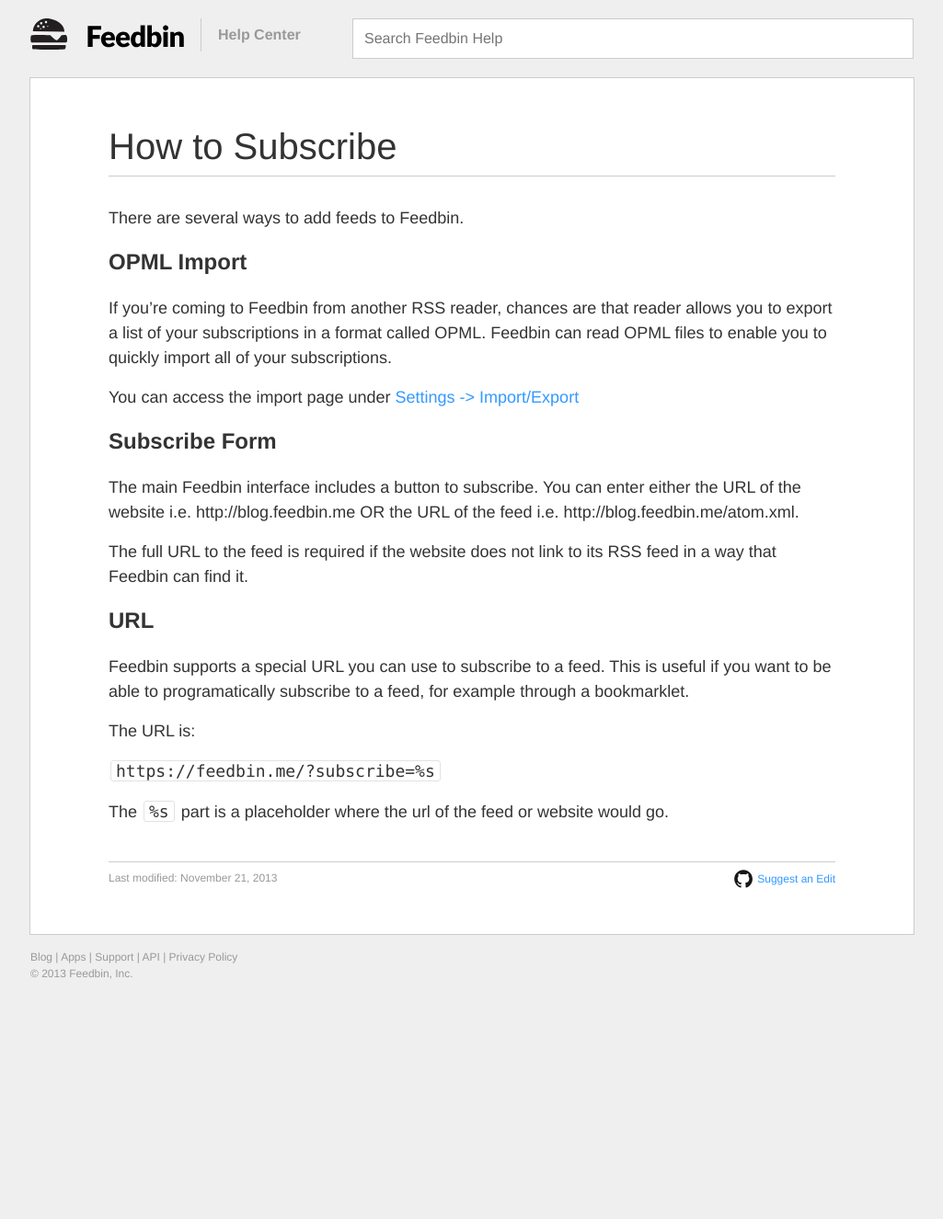
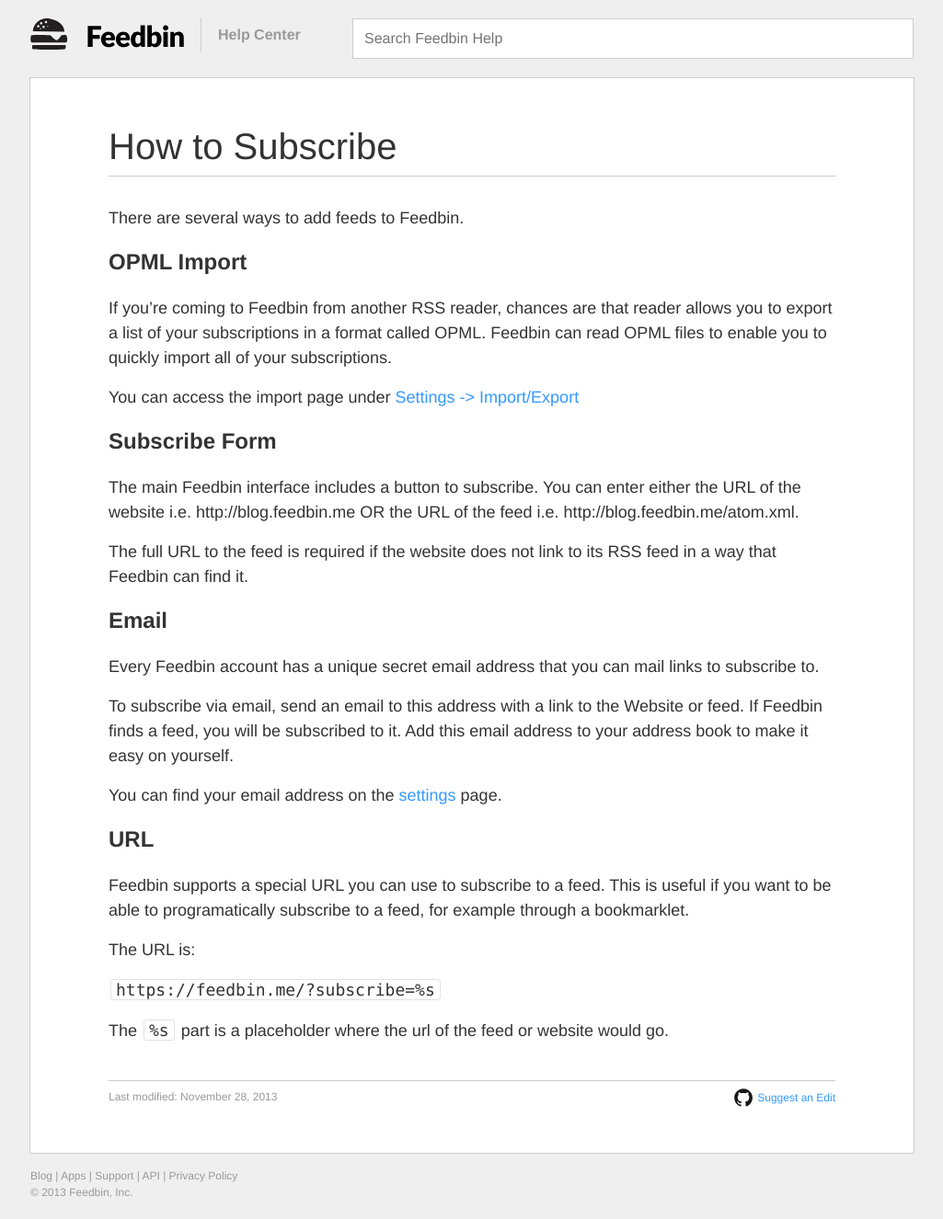
Before and after one commit to willrobin/feedbin-help, a Jekyll site: the page built from _posts/2013-11-28-how-to-subscribe.md, in a window 1280 px wide. Shown: the whole page at 92% size, without its empty margins (127-1152 px from the left). Built offline with Jekyll 4.4.1, drawn with Linux system fonts in a browser that asks for light colours; comment, search, counter and statistics services are not loaded; before the commit the page ends 1088 px from its top, so only the background shows below that.

Commit message:
Subscribe via email.

```diff
--- a/_posts/2013-11-21-how-to-subscribe.md
+++ b/_posts/2013-11-28-how-to-subscribe.md
@@ -21,6 +21,15 @@
 
 The full URL to the feed is required if the website does not link to its RSS feed in a way that Feedbin can find it.
 
+Email
+-----
+
+Every Feedbin account has a unique secret email address that you can mail links to subscribe to.
+
+To subscribe via email, send an email to this address with a link to the Website or feed. If Feedbin finds a feed, you will be subscribed to it. Add this email address to your address book to make it easy on yourself.
+
+You can find your email address on the [settings](https://feedbin.me/settings) page.
+
 URL
 ---
 
```
